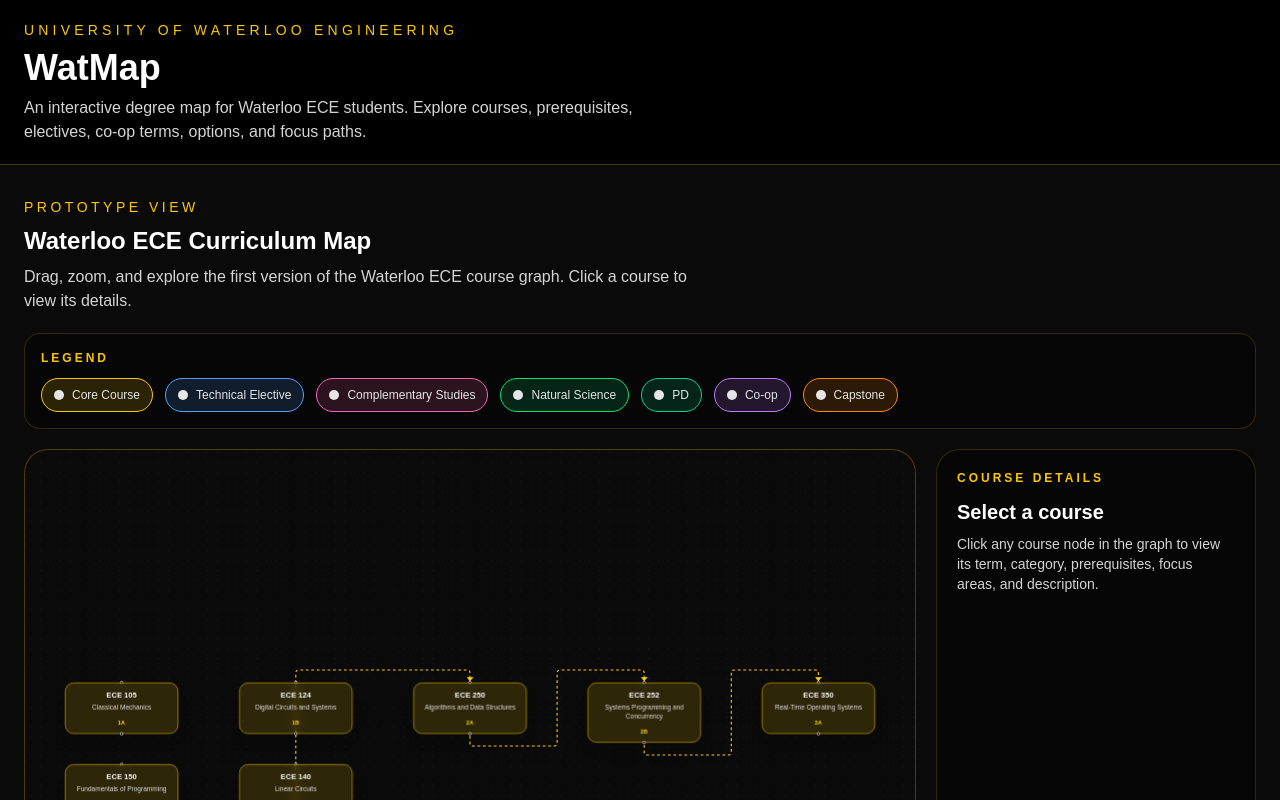
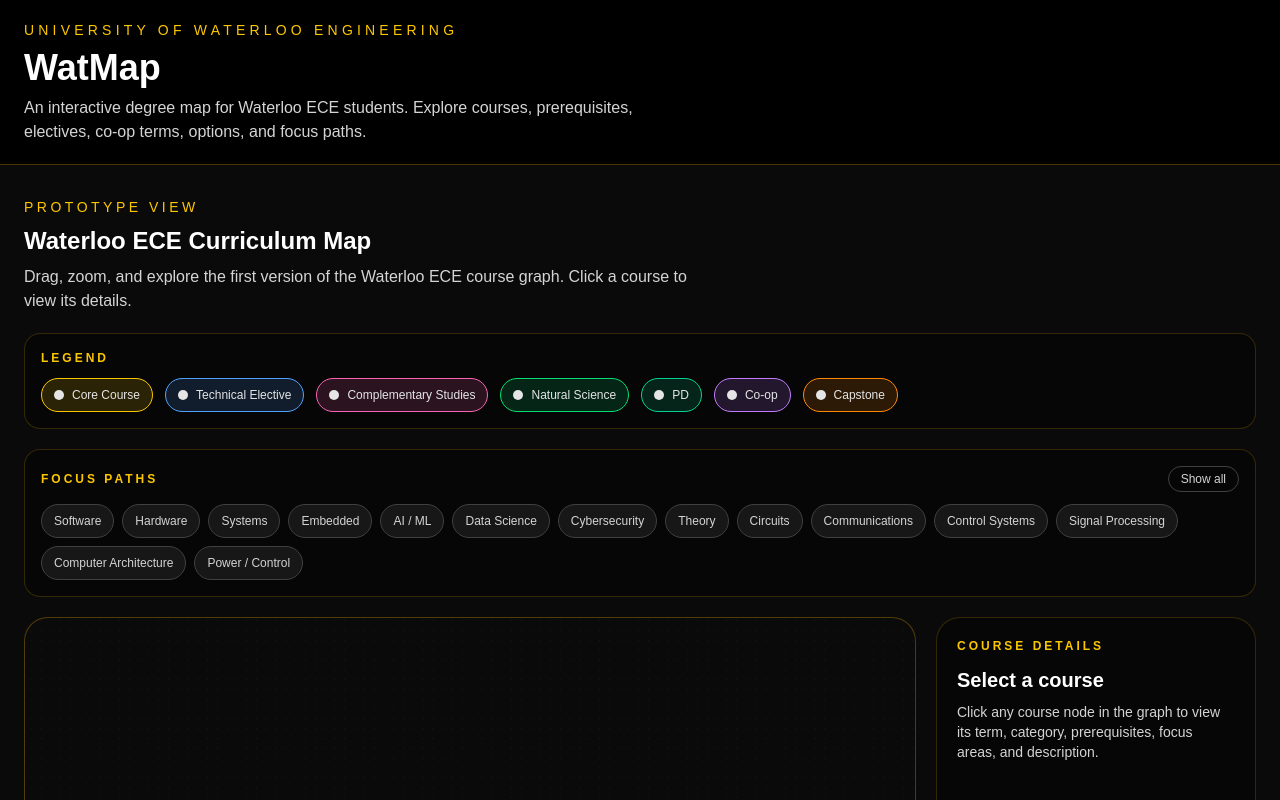
Before and after one commit to angelkassss/watmap, a Next.js app: page / in a window 1280 px wide. Shown: the top 800 px of the page. Built offline with nearby package versions, Linux system fonts and the light colour scheme.

Commit message:
created a focus filter system so that users can see what courses are assocated with the corresponding focus groups in ece

```diff
--- a/app/page.tsx
+++ b/app/page.tsx
@@ -5,10 +5,13 @@
 import CourseGraph from "../components/CourseGraph";
 import Legend from "../components/Legend";
 import CourseSidebar from "../components/CourseSidebar";
-import { Course } from "../types/course";
+// import { Course } from "../types/course";
+import FocusFilter from "../components/FocusFilter";
+import { Course, FocusArea } from "../types/course";
 
 export default function Home() {
   const [selectedCourse, setSelectedCourse] = useState<Course | null>(null);
+  const [selectedFocus, setSelectedFocus] = useState<FocusArea | null>(null); //added a new focusArea state
 
   return (
     <main className="min-h-screen bg-neutral-950 text-white">
@@ -34,8 +37,16 @@
           <Legend />
         </div>
 
+        <div className="mb-5">
+        <FocusFilter
+          selectedFocus={selectedFocus}
+          onFocusChange={setSelectedFocus}
+        />
+      </div>
+
         <div className="grid gap-5 lg:grid-cols-[1fr_320px]">
           <CourseGraph
+          selectedFocus={selectedFocus}
           onCourseSelect={setSelectedCourse}
           onClearSelection={() => setSelectedCourse(null)}
           />
--- a/components/CourseGraph.tsx
+++ b/components/CourseGraph.tsx
@@ -1,5 +1,4 @@
-
-"use client";// runs on client side aka on browser -  Mouse dragging + zomming in n out + clicking on nodes to see details + panning around the graph
+"use client"; // runs on client side aka on browser -  Mouse dragging + zomming in n out + clicking on nodes to see details + panning around the graph
 
 //imports graph lib, course data that were built
 
@@ -11,13 +10,15 @@
   Node,
   Edge,
   MarkerType,
-  NodeMouseHandler
+  NodeMouseHandler,
 } from "@xyflow/react";
-import { Course } from "../types/course";
+
 import { courses } from "../data/courses";
+import { Course, FocusArea } from "../types/course";
 
 // "temrX" is a mapping of term names to x-coordinates for graph layout
-const termX: Record<string, number> = { //Object Record used stings as keys and number as values
+const termX: Record<string, number> = {
+  //Object Record used stings as keys and number as values
   "1A": 0, //key(string) : value(number)
   "1B": 320,
   "2A": 640,
@@ -27,6 +28,7 @@
   "4A": 1920,
   "4B": 2240,
 };
+
 //Graph construction logic: Left to right
 //1a -> 1b -> 2a -> 2b -> 3a -> 3b -> 4a -> 4b
 
@@ -58,6 +60,7 @@
       return "border-neutral-500 bg-neutral-800";
   }
 }
+
 //Graph Theory
 // directed graph - one directsion from prereq to course
 //
@@ -66,13 +69,81 @@
 type CourseGraphProps = {
   onCourseSelect: (course: Course) => void;
   onClearSelection: () => void;
+  selectedFocus: FocusArea | null;
 };
 
+// const termCounts: Record<string, number> = {};
+
+// const nodes: Node[] = courses.map((course) => {
+//   const countInTerm = termCounts[course.term] ?? 0;
+//   termCounts[course.term] = countInTerm + 1;
+
+//   return {
+//     id: course.id,
+//     position: {
+//       x: termX[course.term] ?? 0,
+//       y: countInTerm * 150,
+//     },
+//     data: {
+//       label: (
+//         <div
+//           className={`w-52 rounded-2xl border px-4 py-3 shadow-xl backdrop-blur ${getCategoryClass(
+//             course.category
+//           )}`}
+//         >
+//           <p className="text-sm font-bold text-white">{course.code}</p>
+
+//           <p className="mt-1 text-xs leading-snug text-neutral-200">
+//             {course.title}
+//           </p>
+
+//           <p className="mt-3 text-[10px] font-semibold uppercase tracking-wider text-yellow-300">
+//             {course.term}
+//           </p>
+//         </div>
+//       ),
+//     },
+//     type: "default",
+//     style: {
+//       background: "transparent",
+//       border: "none",
+//       padding: 0,
+//       width: 208,
+//     },
+//   };
+// });
+// // prerequisite relationships -> edges, animated for visual effect
+// const edges: Edge[] = courses.flatMap((course) =>
+//   (course.prerequisites ?? []).map((prereq) => ({
+//     id: `${prereq}-${course.id}`,
+//     source: prereq,
+//     target: course.id,
+//     type: "smoothstep",
+//     animated: true,
+//     markerEnd: {
+//       type: MarkerType.ArrowClosed,
+//       color: "#facc15",
+//     },
+//     style: {
+//       stroke: "#facc15",
+//       strokeWidth: 2,
+//     },
+//   }))
+// );
+
+export default function CourseGraph({
+  onCourseSelect,
+  onClearSelection,
+  selectedFocus,
+}: CourseGraphProps) {
   const termCounts: Record<string, number> = {};
 
   const nodes: Node[] = courses.map((course) => {
     const countInTerm = termCounts[course.term] ?? 0;
     termCounts[course.term] = countInTerm + 1;
+
+    const matchesSelectedFocus =
+      !selectedFocus || course.focusAreas?.includes(selectedFocus);
 
     return {
       id: course.id,
@@ -83,9 +154,11 @@
       data: {
         label: (
           <div
-          className={`w-52 rounded-2xl border px-4 py-3 shadow-xl backdrop-blur ${getCategoryClass(
+            className={`w-52 rounded-2xl border px-4 py-3 shadow-xl backdrop-blur transition ${getCategoryClass(
               course.category
-          )}`}
+            )} ${
+              matchesSelectedFocus ? "opacity-100" : "opacity-25 grayscale"
+            }`}
           >
             <p className="text-sm font-bold text-white">{course.code}</p>
 
@@ -108,29 +181,36 @@
       },
     };
   });
+
   // prerequisite relationships -> edges, animated for visual effect
   const edges: Edge[] = courses.flatMap((course) =>
-  (course.prerequisites ?? []).map((prereq) => ({
+    (course.prerequisites ?? []).map((prereq) => {
+      const sourceCourse = courses.find((c) => c.id === prereq);
+
+      const edgeMatchesFocus =
+        !selectedFocus ||
+        course.focusAreas?.includes(selectedFocus) ||
+        sourceCourse?.focusAreas?.includes(selectedFocus);
+
+      return {
         id: `${prereq}-${course.id}`,
         source: prereq,
         target: course.id,
         type: "smoothstep",
-    animated: true,
+        animated: edgeMatchesFocus,
         markerEnd: {
           type: MarkerType.ArrowClosed,
-      color: "#facc15",
+          color: edgeMatchesFocus ? "#facc15" : "#525252",
         },
         style: {
-      stroke: "#facc15",
-      strokeWidth: 2,
+          stroke: edgeMatchesFocus ? "#facc15" : "#525252",
+          strokeWidth: edgeMatchesFocus ? 2.5 : 1,
+          opacity: edgeMatchesFocus ? 1 : 0.25,
         },
-  }))
+      };
+    })
   );
 
-export default function CourseGraph({
-  onCourseSelect,
-  onClearSelection,
-}: CourseGraphProps) {
   const handleNodeClick: NodeMouseHandler = (_event, node) => {
     const selectedCourse = courses.find((course) => course.id === node.id);
 
@@ -138,6 +218,7 @@
       onCourseSelect(selectedCourse);
     }
   };
+
   return (
     <div className="h-[75vh] overflow-hidden rounded-3xl border border-yellow-500/30 bg-neutral-950">
       <ReactFlow
--- /dev/null
+++ b/components/FocusFilter.tsx
@@ -0,0 +1,69 @@
+import { FocusArea } from "../types/course";
+
+//type aliasing in typescript to describe the propsitions that the focus filter component will receive from its parent component (app/page.tsx)
+type FocusFilterProps = {
+  selectedFocus: FocusArea | null; //either no focus area or a speciffic focus area
+  onFocusChange: (focus: FocusArea | null) => void; //function: update state of the selected focus area
+};
+
+//Current focus options
+const focusOptions: { label: string; value: FocusArea }[] = [
+
+  { label: "Software", value: "software" },
+  { label: "Hardware", value: "hardware" },
+  { label: "Systems", value: "systems" },
+  { label: "Embedded", value: "embedded" },
+  { label: "AI / ML", value: "ai-ml" },
+  { label: "Data Science", value: "data-science" },
+  { label: "Cybersecurity", value: "cybersecurity" },
+  { label: "Theory", value: "theory" },
+  { label: "Circuits", value: "circuits" },
+  { label: "Communications", value: "communications" },
+  { label: "Control Systems", value: "control-systems" },
+  { label: "Signal Processing", value: "signal-processing" },
+  { label: "Computer Architecture", value: "computer-architecture" },
+  { label: "Power / Control", value: "power-control" },
+];
+
+export default function FocusFilter({selectedFocus,onFocusChange,}: FocusFilterProps) { //def react component "Focus Filter" that takes in the props defined by the "FocusFilterProps" type alias
+
+  return (
+    <div className="rounded-2xl border border-yellow-500/20 bg-black/40 p-4">
+
+      <div className="mb-3 flex items-center justify-between gap-3">
+        <p className="text-xs font-semibold uppercase tracking-[0.25em] text-yellow-400">
+          Focus Paths
+        </p>
+
+        <button
+          type="button"
+          onClick={() => onFocusChange(null)}
+          className="rounded-full border border-neutral-700 px-3 py-1 text-xs text-neutral-300 hover:border-yellow-400 hover:text-yellow-300"
+        >
+          Show all
+        </button>
+      </div>
+
+      <div className="flex flex-wrap gap-2">
+        {focusOptions.map((option) => {
+          const isSelected = selectedFocus === option.value;
+
+          return (
+            <button
+              key={option.value}
+              type="button"
+              onClick={() => onFocusChange(option.value)}
+              className={`rounded-full border px-3 py-2 text-xs transition ${
+                isSelected
+                  ? "border-yellow-300 bg-yellow-400/20 text-yellow-100"
+                  : "border-neutral-700 bg-neutral-900 text-neutral-300 hover:border-yellow-400 hover:text-yellow-300"
+              }`}
+            >
+              {option.label}
+            </button>
+          );
+        })}
+      </div>
+    </div>
+  );
+}
```
Lines whose indentation alone changed are shown as unchanged.
